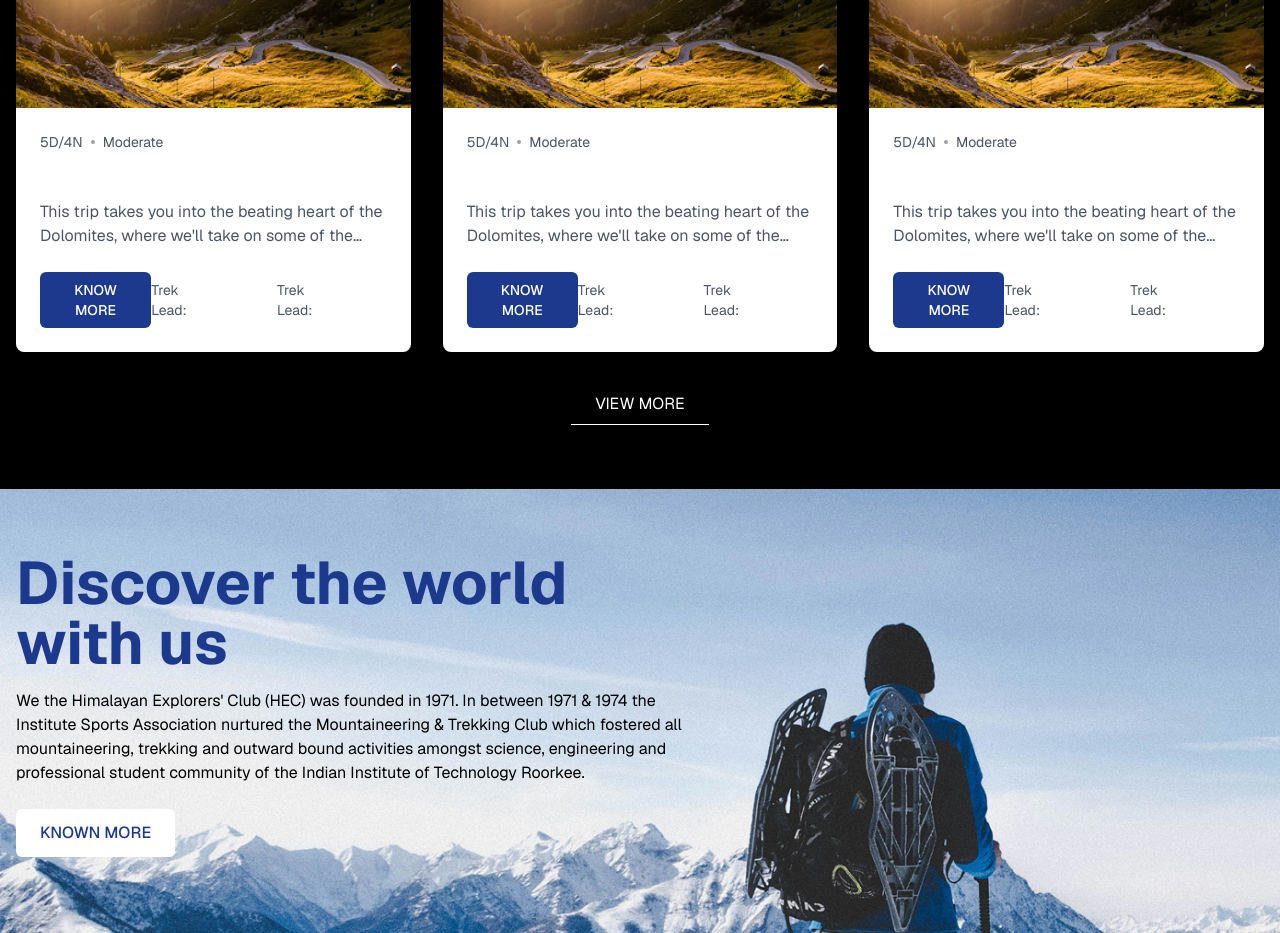
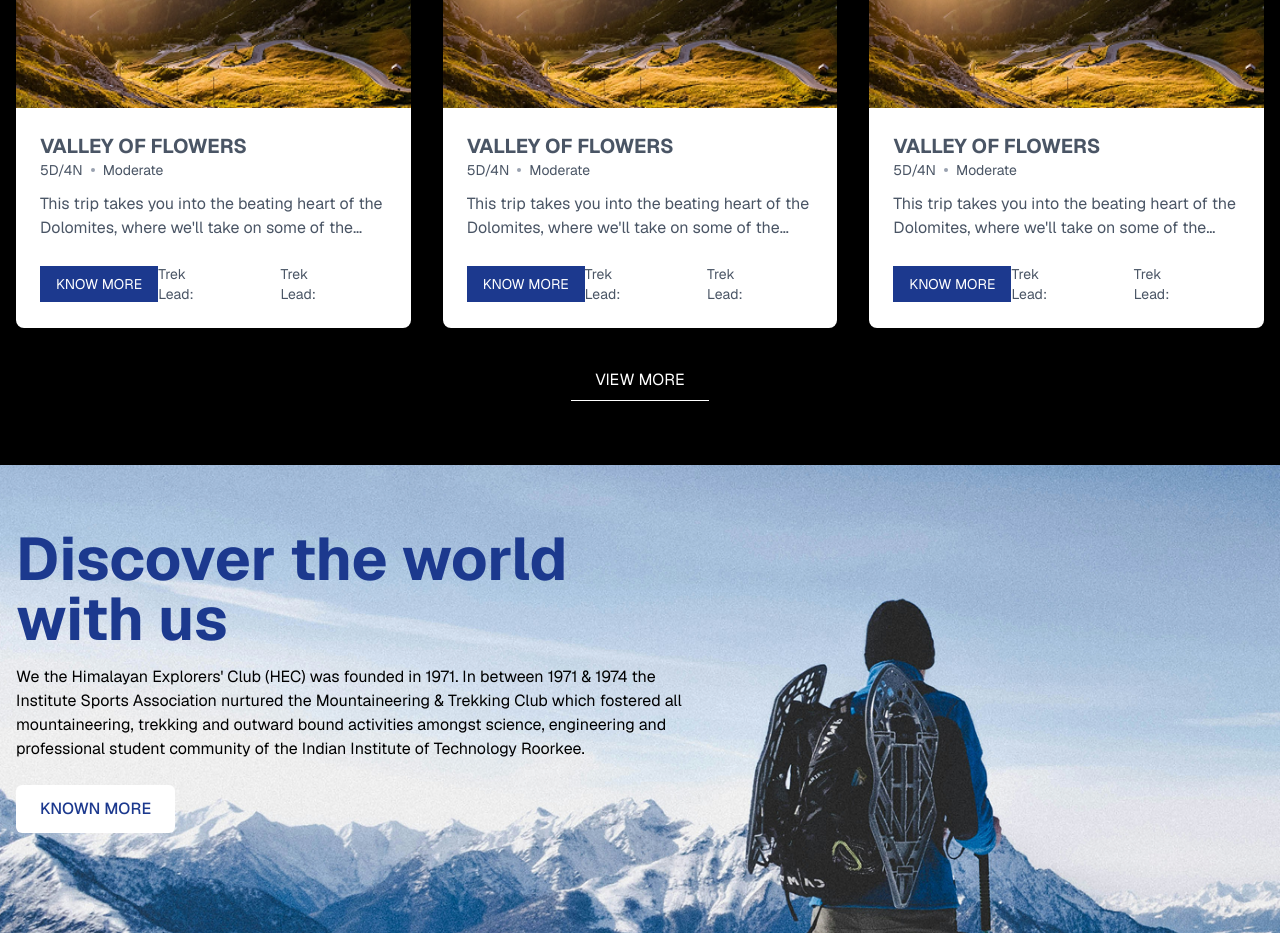
Before and after one commit to mahendra07limanpure/HEC-web, a Next.js app in the folder frontend/: page / in a window 1280 px wide. Shown: the part 1140-2073 px from the top of the page. Built offline with nearby package versions, Linux system fonts and the light colour scheme.

Commit message:
feat: trek card fixed

```diff
--- a/frontend/components/TrekCard.js
+++ b/frontend/components/TrekCard.js
@@ -23,16 +23,16 @@ const TrekCard = ({
         />
       </div>
       <div className="p-6">
+          <span className="text-gray-600 text-xl font-bold">{title}</span>
         <div className="flex items-center gap-2 mb-3">
           <span className="text-gray-600 text-sm">{duration}</span>
           <span className="w-1 h-1 bg-gray-400 rounded-full"></span>
           <span className="text-gray-600 text-sm">{difficulty}</span>
         </div>
-        <h3 className="text-xl font-bold mb-2">{title}</h3>
         <p className="text-gray-600 mb-6 line-clamp-2">{description}</p>
         <div className="flex items-center justify-between">
-          <button className="bg-blue-900 text-white px-6 py-2 rounded-md text-sm font-medium hover:bg-blue-800 transition">
-            KNOW MORE
+          <button className="bg-blue-900 text-white px-4 py-2 text-sm font-normal hover:bg-blue-800 transition whitespace-nowrap">
+              KNOW MORE
           </button>
           <div className="flex items-center gap-4">
             {trekLeads.map((lead, index) => (
```
